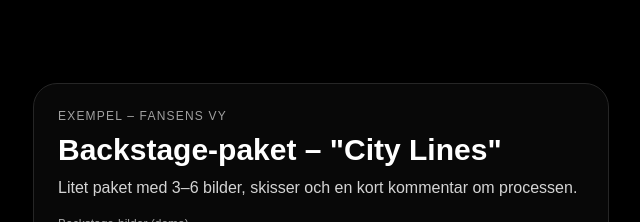
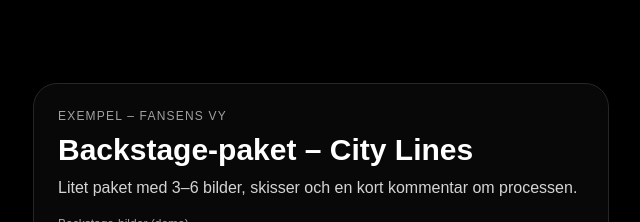
Before and after one commit to CreatorsHub-global/creatorshub-mvp, a Next.js app: page /fan in a window 1280 px wide. Shown: the top 222 px of the page, without its empty margins (319-959 px from the left). Built offline with nearby package versions, Linux system fonts and the light colour scheme.

Commit message:
Fix eslint issue on fan page

```diff
--- a/app/fan/page.tsx
+++ b/app/fan/page.tsx
@@ -14,7 +14,7 @@ export default function FanPage() {
         </p>
 
         <h1 className="text-2xl md:text-3xl font-bold mb-2">
-          Backstage-paket – "City Lines"
+          Backstage-paket – City Lines
         </h1>
 
         <p className="text-sm md:text-base text-neutral-300 mb-4">
```
